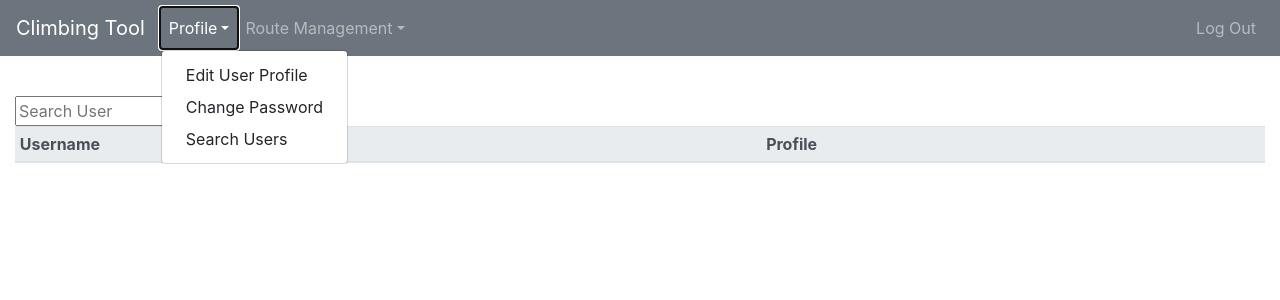
After one commit to KevinSchaer/ClimbingTool, a Flask app: page /searchUser in a window 1280 px wide, after a click on "Profile". The commit adds this page. Shown: the top 300 px of the page. Run offline with Flask 2, Linux system fonts and the light colour scheme; the visitor is signed in with stand-in values (Sample User, id 1); lists and menus that the app fills with data are empty.

Commit message:
search User

```diff
--- a/app.py
+++ b/app.py
@@ -147,6 +147,30 @@ def editUserProfile():
         return render_template("editUserProfile.html", grades=GRADES, result=result)
 
 
+@app.route("/searchUser", methods=["GET", "POST"])
+@login_required
+def searchUser():
+    # User reached route via POST (as by submitting a form via POST)
+    if request.method == "POST":
+        pass
+    # if User reached route via GET
+    else:
+        return render_template("searchUser.html")
+
+
+@app.route("/search")
+@login_required
+def search():
+    q = request.args.get("q")
+    if q:
+        db.execute("SELECT username FROM users WHERE username LIKE ?", ("%" + q + "%",))
+        result = db.fetchall()
+        connection.commit()
+    else:
+        result = []
+    return jsonify([dict(row) for row in result])
+
+
 @app.route("/enterRoute", methods=["GET", "POST"])
 @login_required
 def enterRoute():
@@ -235,7 +259,7 @@ def enterRoute():
 
         flash('You have successfully entered a new route!')
 
-        return redirect("/")
+        return redirect("/enterRoute")
 
     # if User reached route via GET
     else:
--- a/templates/layout.html
+++ b/templates/layout.html
@@ -37,7 +37,7 @@
                                 <div class="dropdown-menu" aria-labelledby="navbarDropdown">
                                     <a class="dropdown-item" href="/editUserProfile">Edit User Profile</a>
                                     <a class="dropdown-item" href="/changePassword">Change Password</a>
-                                    <a class="dropdown-item" href="#">Search Users</a>
+                                    <a class="dropdown-item" href="/searchUser">Search Users</a>
                                 </div>
                             </li>
                             <li class="nav-item dropdown">
--- /dev/null
+++ b/templates/searchUser.html
@@ -0,0 +1,48 @@
+{% extends "layout.html" %}
+
+{% block title %}
+    Search User
+{% endblock %}
+
+{% block main %}
+
+<input autocomplete="off" autofocus placeholder="Search User" type="text">
+
+<table class="table table-striped table-hover table-sm">
+    <thead class="thead-light">
+        <tr>
+            <th scope="col">Username</th>
+            <th scope="col">Profile</th>
+        </tr>
+    </thead>
+    <tbody>
+
+    </tbody>
+</table>
+
+
+        <script crossorigin="anonymous" integrity="sha256-9/aliU8dGd2tb6OSsuzixeV4y/faTqgFtohetphbbj0=" src="https://code.jquery.com/jquery-3.5.1.min.js"></script>
+        <script>
+
+            let input = document.querySelector('input');
+            input.addEventListener('keyup', function() {
+                $.get('/search?q=' + input.value, function(result) {
+
+                    let htmltable = "";
+                    for (let i = 0; i < result.length; i++) {
+                        let username = result[i].username
+                        htmltable += "<tr><td>" + username + "</td><td>" + username + "</td></tr>";
+                    }
+                    //alert(result[0].username);
+                    /* for (let id in result) {
+                        //let username = result[id].username.replace('&', '&amp;').replace('<', '&lt;').replace('>', '&gt;');
+                        let username = result[id]["username"];
+                        htmltable += '<tr><td>' + username + '</td></tr>';
+                    } */
+                    document.querySelector('tbody').innerHTML = htmltable;
+                });
+            });
+
+        </script>
+
+{% endblock %}
```
Also changed, not shown: templates/userProfile.html (added, +11 -0 lines).
